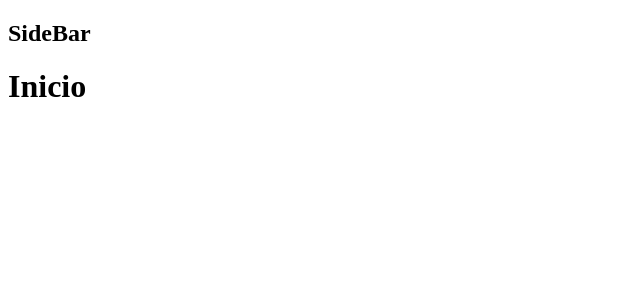
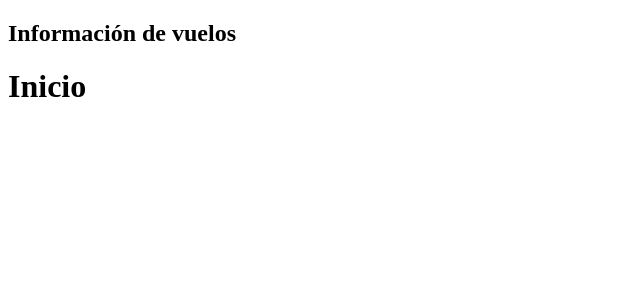
Before and after one commit to strujilloor/Ui-itinerarios, a Next.js app: page / in a window 1280 px wide. Shown: the top 300 px of the page, without its empty margins (0-640 px from the left). Built offline with nearby package versions, Linux system fonts and the light colour scheme.

Commit message:
adding sidebar

```diff
--- a/components/layout/Layout.js
+++ b/components/layout/Layout.js
@@ -1,11 +1,10 @@
 import React from 'react';
+import Sidebar from './Sidebar';
 
 const Layout = ({ children }) => {
     return (
         <>
-            <aside>
-                <h1>SideBar</h1>
-            </aside>
+            <Sidebar/>
 
             <main>
                 { children }
--- /dev/null
+++ b/components/layout/Sidebar.js
@@ -0,0 +1,13 @@
+import React from 'react';
+
+const Sidebar = () => {
+    return (
+        <aside>
+            <div>
+                <h1>Información de vuelos</h1>
+            </div>
+        </aside>
+    );
+}
+
+export default Sidebar;
```
